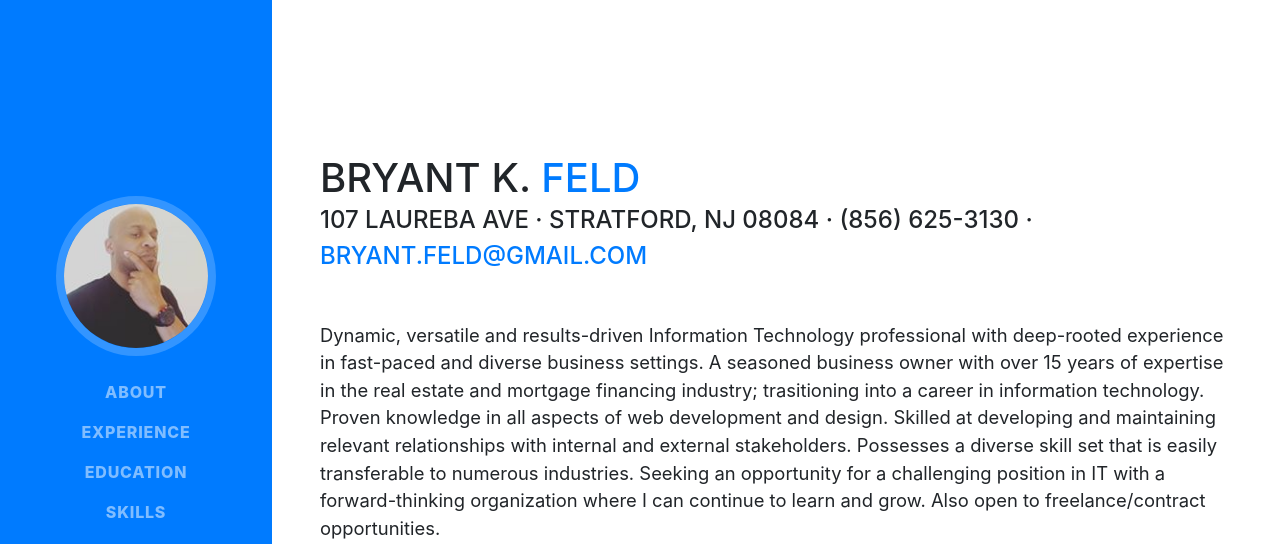
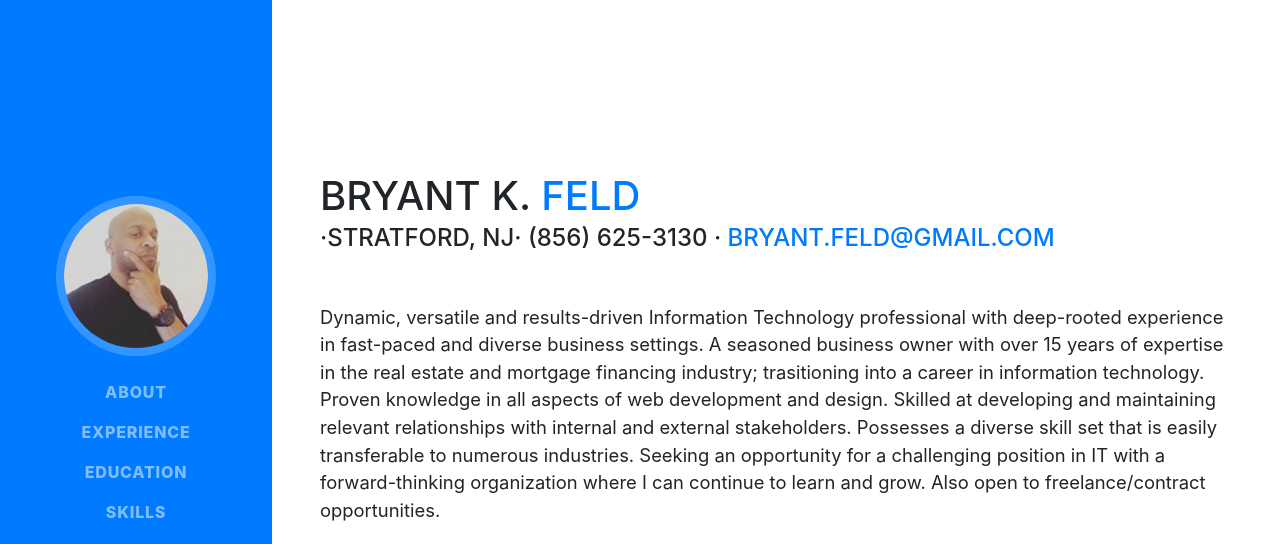
Before and after one commit to bkfwebdev/Resume2019, a website with bundled scripts: page index.html in a window 1280 px wide. Shown: the top 544 px of the page. Built offline with nearby package versions, Linux system fonts and the light colour scheme; a web font is replaced by a local one.

Commit message:
minor update

```diff
--- a/index.html
+++ b/index.html
@@ -66,7 +66,7 @@
           <h1 class="mb-0">Bryant K.
             <span class="text-primary">Feld</span>
           </h1>
-          <div class="subheading mb-5">107 Laureba Ave · Stratford, NJ 08084 · (856) 625-3130 ·
+          <div class="subheading mb-5">·Stratford, NJ· (856) 625-3130 ·
             <a href="mailto:bryant.feld@gmail.com">bryant.feld@gmail.com</a>
           </div>
           <p class="lead mb-5">Dynamic, versatile and results-driven Information Technology professional with deep-rooted experience in fast-paced and diverse business settings. A seasoned business owner with over 15 years of expertise in the real estate and mortgage financing industry; trasitioning into a career in information technology. Proven knowledge in all aspects of web development and design. Skilled at developing and maintaining relevant relationships with internal and external stakeholders. Possesses a diverse skill set that is easily transferable to numerous industries. Seeking an opportunity for a challenging position in IT with a forward-thinking organization where I can continue to learn and grow. Also open to freelance/contract opportunities.</p>
```
